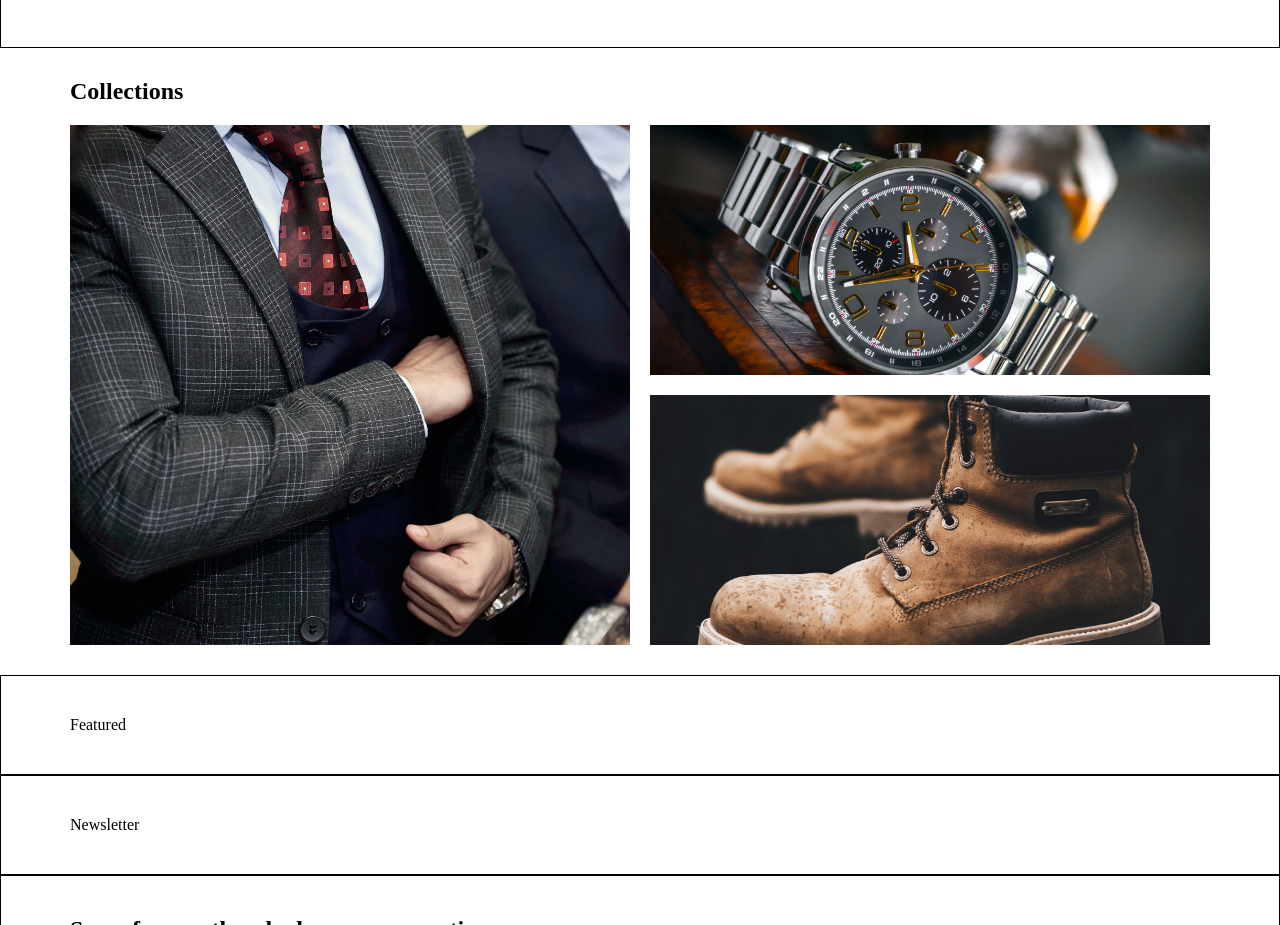
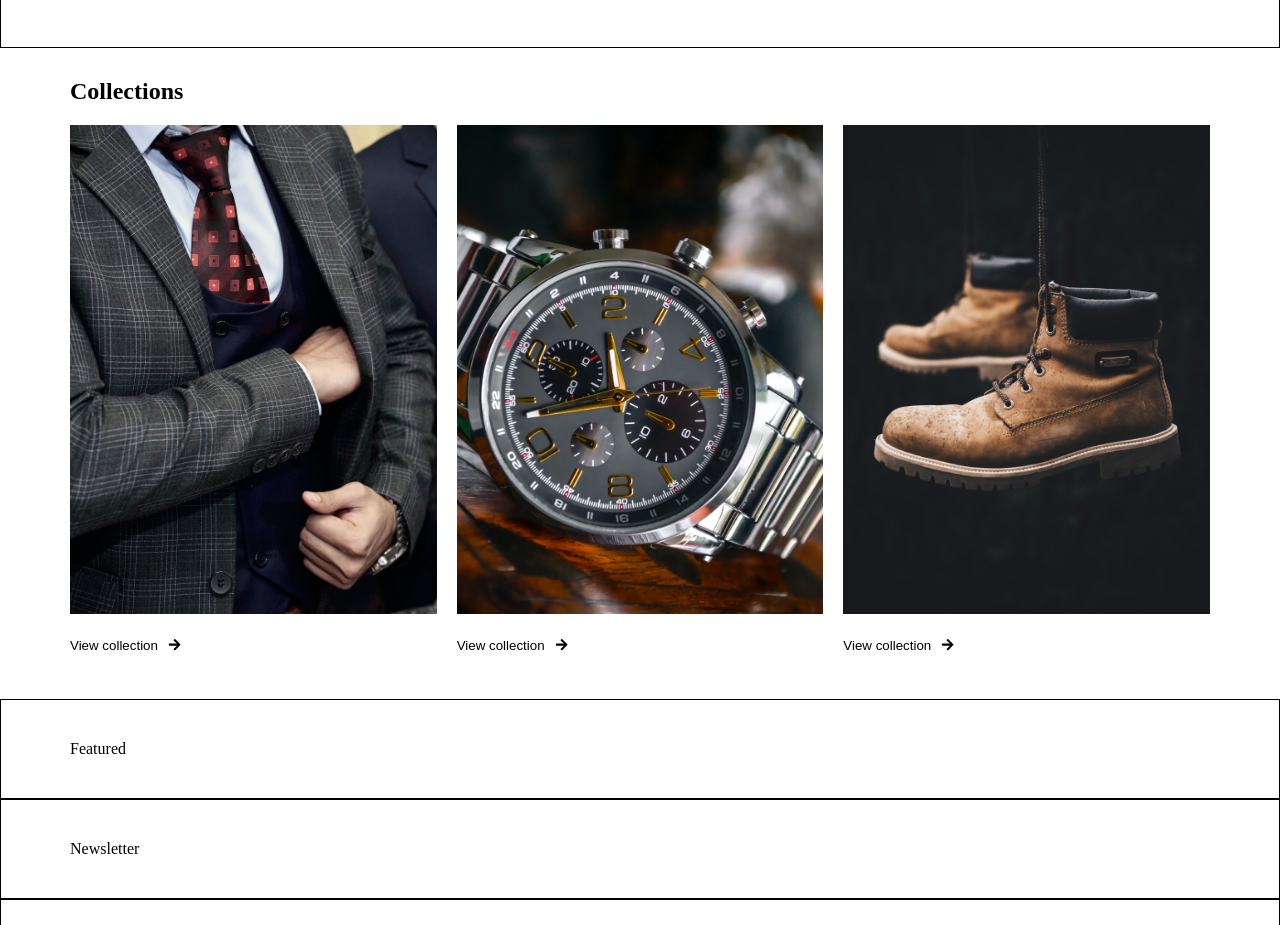
Before and after one commit to cemmanuelonyema/mStore, a React app: page / in a window 1280 px wide. Shown: the part 1340-2265 px from the top of the page. Built offline with nearby package versions, Linux system fonts and the light colour scheme; the HTML template or start-up script is replaced by a standard one.

Commit message:
modify collections layout

```diff
--- a/src/components/sections/home/collections/Collections.jsx
+++ b/src/components/sections/home/collections/Collections.jsx
@@ -1,5 +1,6 @@
 import React from 'react';
 import { Link } from 'react-router-dom';
+import { FaArrowRight } from 'react-icons/fa';
 import { StyledCollections } from './StyledCollection';
 
 export const Collections = () => {
@@ -24,7 +25,10 @@ export const Collections = () => {
           {colData.map(({ img, id, link }) => (
             <Link className={`col-box col-box--${id}`} key={id} to={link}>
               <img src={img} alt="collection image" />
-              <button>View collection </button>
+              <button>
+                <span>View collection</span>
+                <FaArrowRight />
+              </button>
             </Link>
           ))}
         </div>
--- a/src/components/sections/home/collections/StyledCollection.jsx
+++ b/src/components/sections/home/collections/StyledCollection.jsx
@@ -12,51 +12,30 @@ export const StyledCollections = styled.section`
 
     .cols-content {
       display: grid;
-      grid-template-columns: repeat(6, minmax(min-content, 120rem));
-      grid-template-rows: 25rem 25rem;
+      grid-template-columns: repeat(3, 1fr);
       gap: 2rem;
 
       @media screen and (max-width: 37.5em) {
-        display: flex;
-        flex-direction: column;
+        grid-template-columns: 1fr;
       }
     }
 
     .col-box {
-      position: relative;
+      display: flex;
+      flex-direction: column;
+      gap: 0.8rem;
 
-      button {
-        width: 100%;
-        padding: 1.6rem;
-        background-color: black;
-        color: white;
-        font-weight: bold;
-        position: absolute;
-        bottom: 30px;
-        left: 0;
-        opacity: 0;
-        z-index: 10;
-        transition: all 0.3s;
-        transform: translateY(1.6rem);
-      }
       &:hover {
         button {
-          transform: translateY(0px);
-          opacity: 1;
+          gap: 2rem;
         }
       }
 
-      &--1 {
-        grid-column: 1/4;
-        grid-row: 1/3;
-      }
-
-      &--2 {
-        grid-column: 4/7;
-      }
-
-      &--3 {
-        grid-column: 4/7;
+      button {
+        display: inline-flex;
+        gap: 1rem;
+        padding: 1.6rem 0;
+        transition: all 0.6s;
       }
     }
   }
--- a/src/style/GlobalStyle.jsx
+++ b/src/style/GlobalStyle.jsx
@@ -35,6 +35,7 @@ button{
   border: none;
   outline: none;
   cursor: pointer;
+  background-color: transparent;
 }
 
 ul{
```
